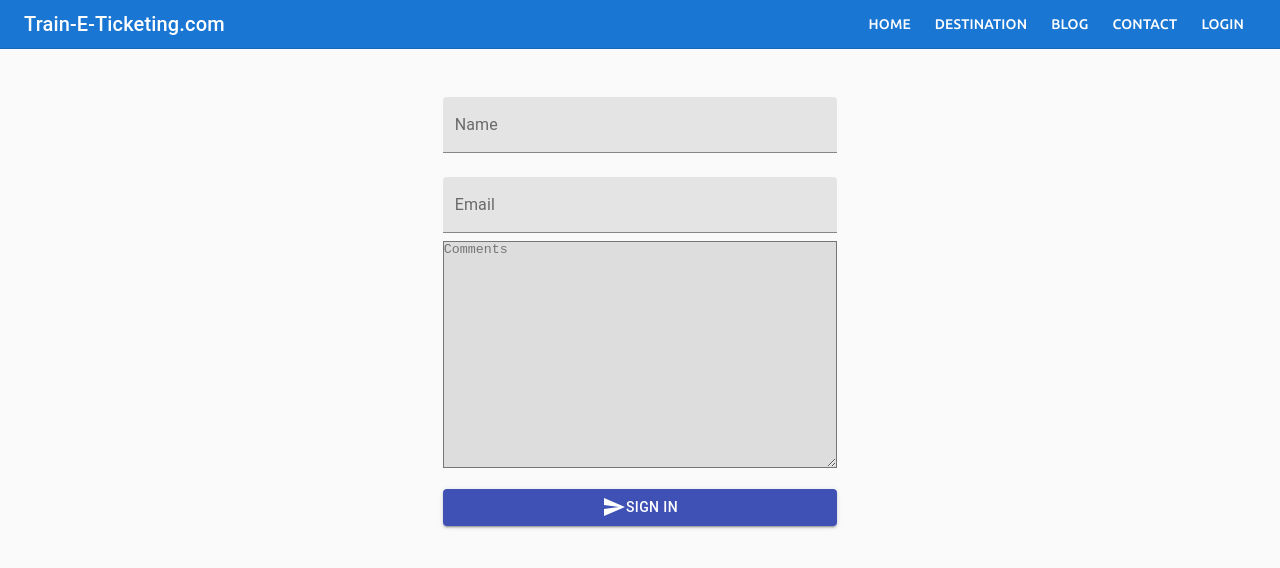
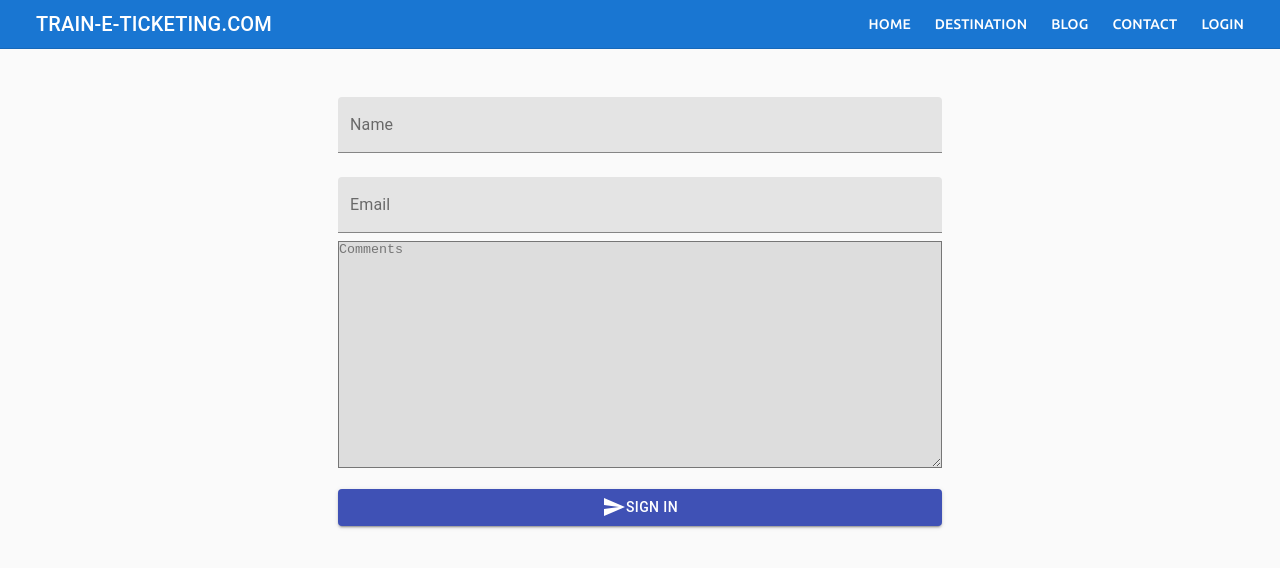
Before and after one commit to arswe-pro/Train-E-Ticket, a React (Create React App) app: page /Contact in a window 1280 px wide. Shown: the top 568 px of the page. Built offline with nearby package versions, Linux system fonts and the light colour scheme.

Commit message:
Same Style Added

```diff
--- a/src/Components/Contact/Contact.jsx
+++ b/src/Components/Contact/Contact.jsx
@@ -29,7 +29,7 @@
             <Header />
             <Container>
                 <Grid container spacing={3} direction="row" justify="center" alignItems="center">
-                    <Grid item xs={12} sm={6} md={6} lg={4}>
+                    <Grid item xs={12} sm={8} md={6} lg={6}>
                         <form onSubmit={handleSubmit(onSubmit)} style={{ marginTop: '2rem' }}>
                             <TextField
                                 type="text"
--- a/src/Components/Header/Header.jsx
+++ b/src/Components/Header/Header.jsx
@@ -12,7 +12,9 @@
             <AppBar position="static" elevation={0} className={classes.appBar}>
                 <Toolbar variant="dense" className={classes.toolbar}>
                     <Typography variant="h6" color="inherit" noWrap className={classes.toolbarTitle}>
-                        Train-E-Ticketing.com
+                        <Link to="/" className={classes.link} >
+                            Train-E-Ticketing.com
+                    </Link>
                     </Typography>
                     <nav>
                         <Link to="/" variant="button" color="textPrimary" href="#" className={classes.link}>
```
